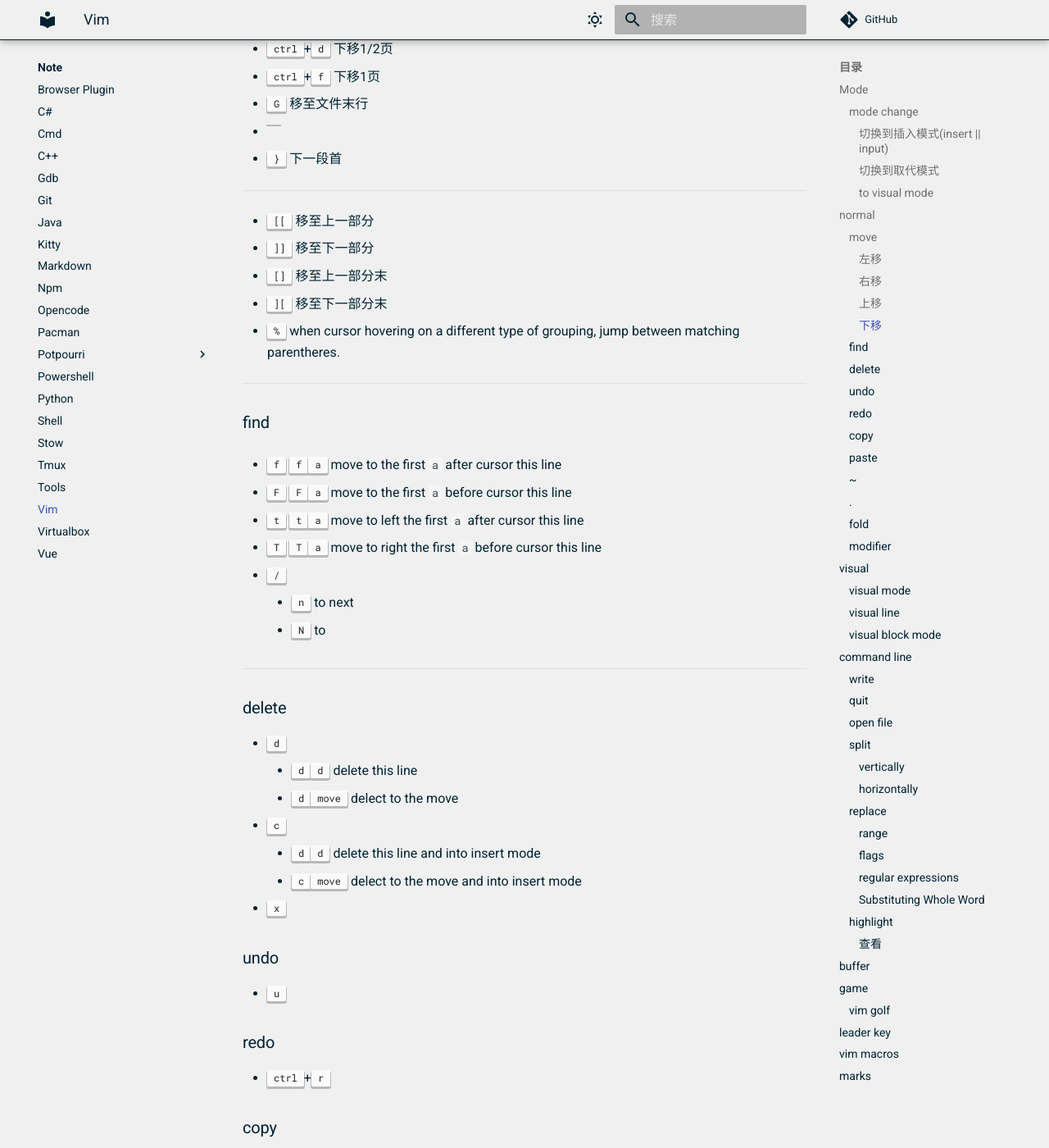
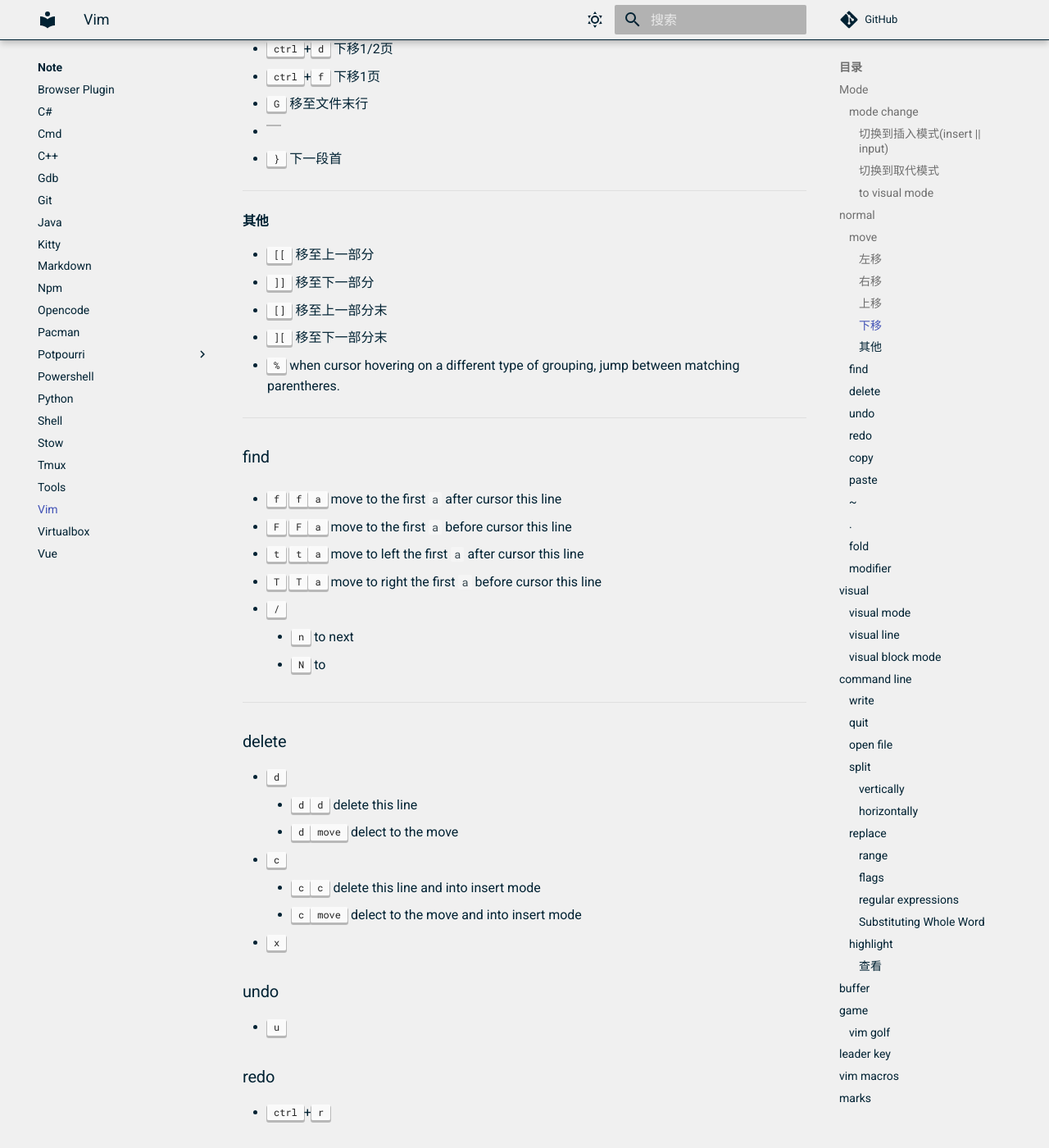
Before and after one commit to Wijkqwe/Wijkqwe.github.io, an MkDocs documentation site: the page built from docs/note/vim.md, in a window 1280 px wide and 1400 px high, scrolled down 2296 px. Shown: the whole window at 82% size. Built offline with MkDocs 1.6.1 and Material for MkDocs 9.7.7, drawn with Linux system fonts in a browser that asks for light colours; comment, search, counter and statistics services are not loaded.

Commit message:
[note] vim 的一些小问题

```diff
--- a/docs/note/vim.md
+++ b/docs/note/vim.md
@@ -91,6 +91,8 @@
 
 ---
 
+#### 其他
+
 - <kbd>[[</kbd> 移至上一部分
 - <kbd>]]</kbd> 移至下一部分
 - <kbd>[]</kbd> 移至上一部分末
@@ -126,7 +128,7 @@
 	- <kbd>d</kbd><kbd>d</kbd> delete this line
 	- <kbd>d</kbd><kbd>move</kbd> delect to the move
 - <kbd>c</kbd>
-	- <kbd>d</kbd><kbd>d</kbd> delete this line and into insert mode
+	- <kbd>c</kbd><kbd>c</kbd> delete this line and into insert mode
 	- <kbd>c</kbd><kbd>move</kbd> delect to the move and into insert mode
 - <kbd>x</kbd>
 
@@ -153,7 +155,7 @@
 
 ---
 
-### `~`
+### <kbd>~</kbd>
 change the case of the characters that currently selected
 
 ### <kbd>.</kbd>
```
